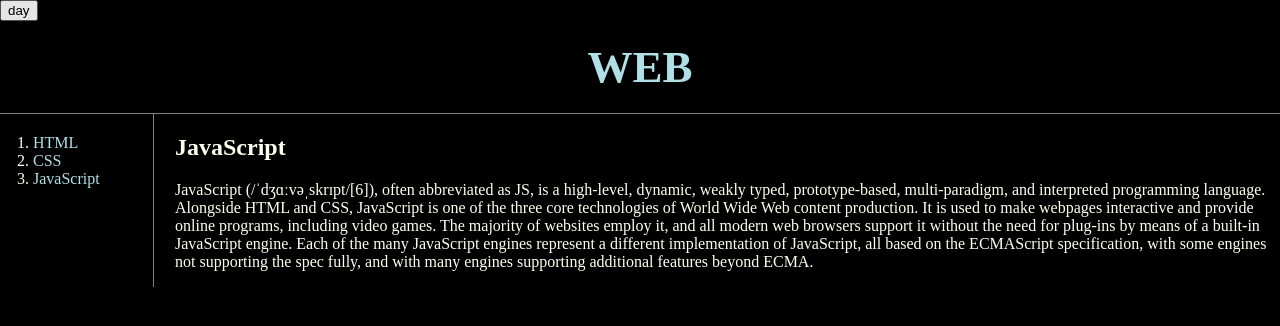
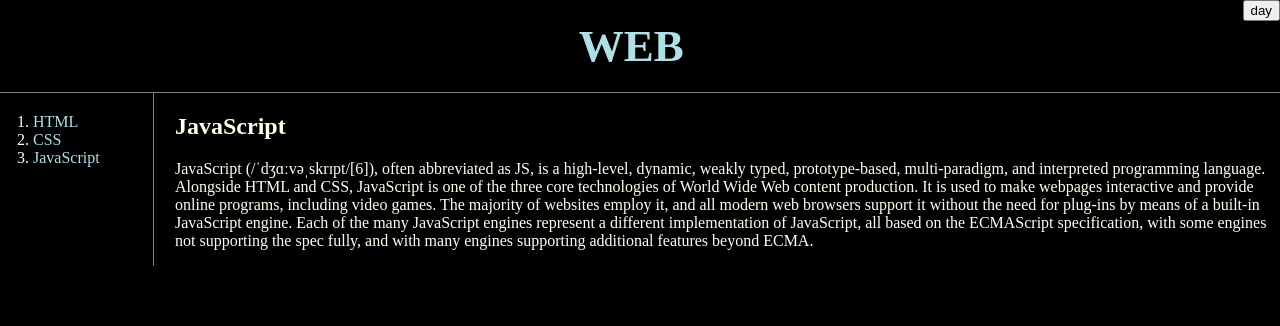
Before and after one commit to uiyoung/WEBn, a plain HTML site: page web1/3.html in a window 1280 px wide. Both pictures are taken after a click on the button "night". Drawn offline with Linux system fonts and the light colour scheme.

Commit message:
complete web2-javascript

```diff
--- a/web1/3.html
+++ b/web1/3.html
@@ -19,38 +19,11 @@
         gtag('config', 'UA-144191770-1');
     </script>
     <link rel="stylesheet" href="style.css">
-    <script>
-        function setColor(color) {
-
-        }
-
-        function nightDayHandler(self) {
-            var target = document.querySelector('body');
-            var aList = document.querySelectorAll('a');
-
-            if (self.value === 'night') {
-                self.value = 'day';
-                target.style.backgroundColor = 'black';
-                target.style.color = 'ivory';
-                aList.forEach(element => {
-                    element.style.color = 'powderblue';
-                });
-            } else {
-                self.value = 'night';
-                target.style.backgroundColor = 'white';
-                target.style.color = 'black';
-
-                aList.forEach(element => {
-                    element.style.color = 'blue';
-                });
-            }
-        }
-    </script>
+    <script src="colors.js"></script>
 </head>
 
 <body>
     <input type="button" id="night_day" value="night" onclick="nightDayHandler(this)">
-
     <h1><a href="index.html">WEB</a></h1>
     <div id="grid">
         <ol>
--- /dev/null
+++ b/web1/colors.js
@@ -0,0 +1,31 @@
+var Body = {
+    setColor: function(color) {
+        document.querySelector('body').style.color = color;
+    },
+    setBackgroundColor: function(color) {
+        document.querySelector('body').style.backgroundColor = color;
+    }
+};
+
+var Links = {
+    setColor: function(color) {
+        var aList = document.querySelectorAll('a');
+        aList.forEach(element => {
+            element.style.color = color;
+        });
+    }
+};
+
+function nightDayHandler(self) {
+    if (self.value === 'night') {
+        self.value = 'day';
+        Body.setBackgroundColor('black');
+        Body.setColor('ivory');
+        Links.setColor('powderblue');
+    } else {
+        self.value = 'night';
+        Body.setBackgroundColor('white');
+        Body.setColor('black');
+        Links.setColor('blue');
+    }
+}
--- a/web1/style.css
+++ b/web1/style.css
@@ -43,3 +43,8 @@ h1 {
         border-right: none;
     }
 }
+
+#night_day {
+    display: block;
+    float: right;
+}
```
Also changed, not shown: web1/1.html (+2 -0 lines), web1/2.html (+2 -1 lines).
